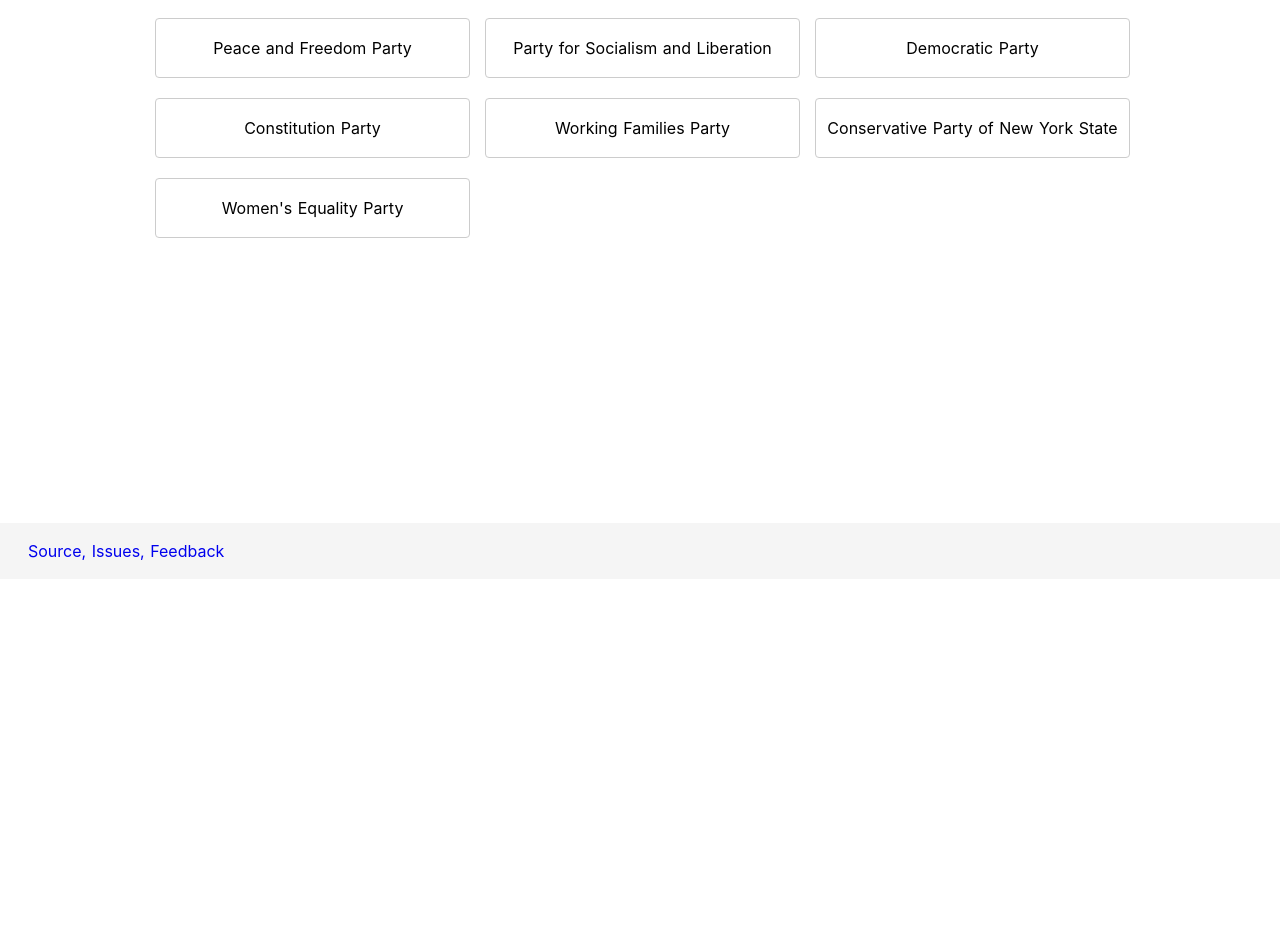
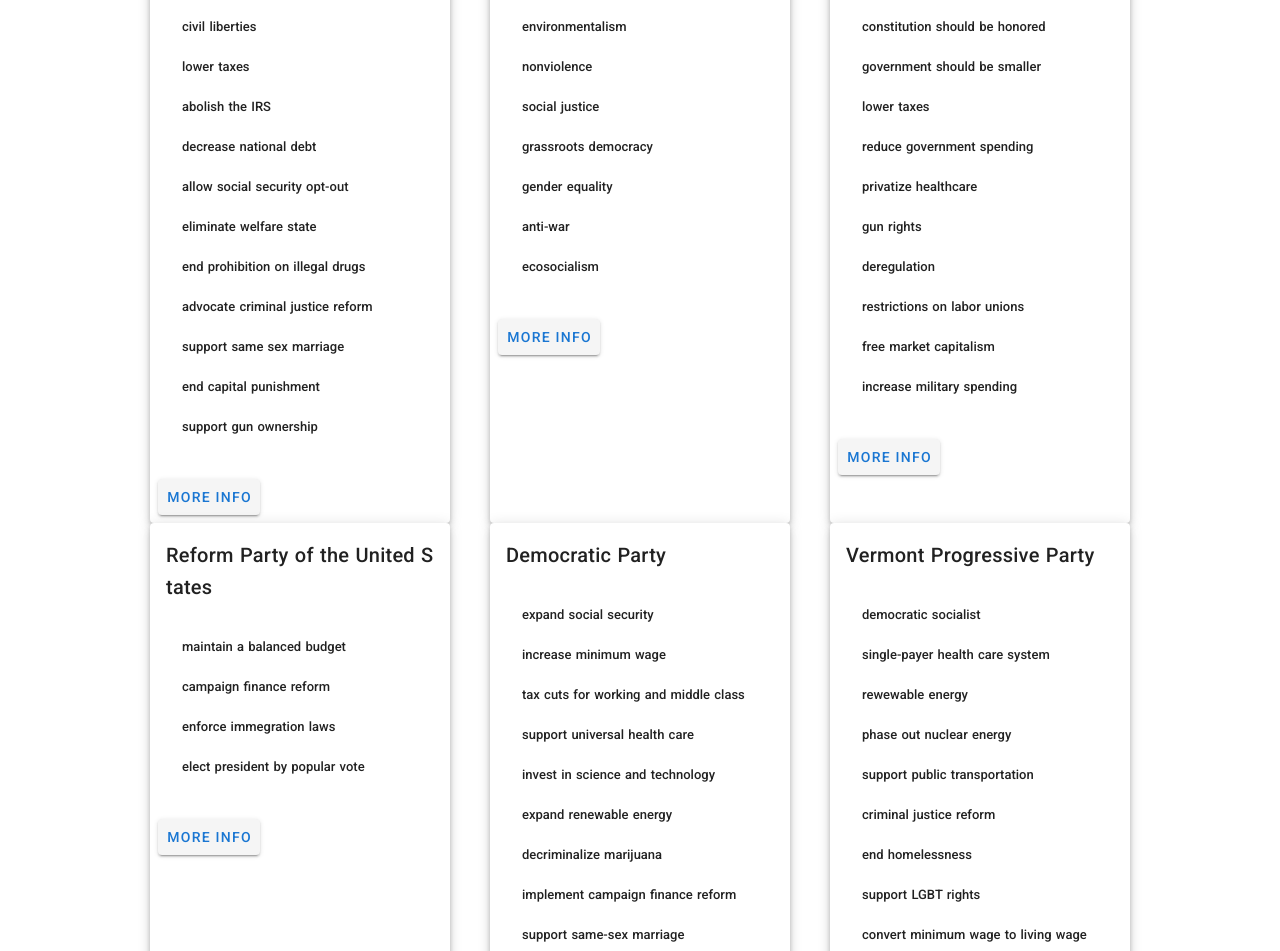
Before and after one commit to openbrian/election-notebook, a Nuxt app: page /parties in a window 1280 px wide. Shown: the part 221-1172 px from the top of the page. Before the commit the page ends 800 px from the top, so only its background shows below. Built offline with nearby package versions, Linux system fonts and the light colour scheme.

Commit message:
Redo parties, add about page content.

```diff
--- a/layouts/default.vue
+++ b/layouts/default.vue
@@ -1,8 +1,10 @@
 <template>
   <div>
-    <Nav />
-    <Nuxt />
-    <Footer />
+    <v-app>
+      <Nav />
+      <Nuxt />
+      <Footer />
+    </v-app>
   </div>
 </template>
 <script>
--- a/pages/about.vue
+++ b/pages/about.vue
@@ -1,9 +1,56 @@
 <template>
-  <p>
-Election Notebook
-  </p>
+  <v-container>
+    <v-stepper v-model="e1">
+      <v-stepper-header>
+        <v-stepper-step :complete="e1 > 1" step="1">
+          Learn about democracy
+        </v-stepper-step>
+        <v-divider></v-divider>
+        <v-stepper-step step="2">
+          Track election night results
+        </v-stepper-step>
+      </v-stepper-header>
+      <v-stepper-items>
+        <v-stepper-content step="1">
+          <v-card
+            class="mb-12"
+            height="100px"
+          >
+            <p>
+              Learn about the branches of the federal government, their
+              composition, political parties.
+            </p>
+          </v-card>
+          <v-btn color="primary" @click="e1 = 2">
+            Next
+          </v-btn>
+        </v-stepper-content>
+        <v-stepper-content step="2">
+          <v-card
+            class="mb-12"
+            height="100px"
+          >
+            <p>
+              As the results are announced, track the progress made by each
+              candidate.
+            </p>
+          </v-card>
+          <v-btn color="primary" @click="e1 = 1">
+            Previous
+          </v-btn>
+        </v-stepper-content>
+      </v-stepper-items>
+    </v-stepper>
+  </v-container>
 </template>
 <script>
+export default {
+  data () {
+    return {
+      e1: 1,
+    }
+  },
+}
 </script>
 <style>
 </style>
--- a/pages/national/index.vue
+++ b/pages/national/index.vue
@@ -33,11 +33,6 @@
     <p>
       <a href="https://www.usa.gov/branches-of-government">Branches of the U.S. Government</a>
     </p>
-    <v-footer absolute>
-      <v-col class="text-center" cols="12">
-        Source
-      </v-col>
-    </v-footer>
   </section>
 </template>
 <script>
--- a/pages/parties.vue
+++ b/pages/parties.vue
@@ -2,16 +2,24 @@
   <section class="home">
     <h1 class="home__heading">Political Parties</h1>
     <div class="cards">
-      <div
-        class="card__container"
-        v-for="party in parties"
-        :key="party.id"
-        @click.prevent="storeBranchInfo(party)"
-      >
-        <p class="card__name">
-          {{ party.name }}
-        </p>
-      </div>
+      <v-card elevation="5" width="300px" v-for="item in parties" v-bind:key="item.id">
+        <v-card-title>{{ item.name }}</v-card-title>
+        <v-card-subtitle>{{ item.info }}</v-card-subtitle>
+        <v-card-text>
+          <v-list dense>
+            <v-list-item v-for="a in item.platform" v-bind:key="a.name">
+              <v-list-item-content>
+                <v-list-item-title>{{ a }}</v-list-item-title>
+              </v-list-item-content>
+            </v-list-item>
+          </v-list>
+        </v-card-text>
+        <v-card-actions>
+          <v-btn>
+            <a :href=item.url>more info</a>
+          </v-btn>
+        </v-card-actions>
+      </v-card>
     </div>
   </section>
 </template>
@@ -22,57 +30,126 @@
   data() {
     let parties = [
       {
-        id: "democrate",
+        id: "democratic",
         name: "Democratic Party",
+        wikipedia: "https://en.wikipedia.org/wiki/Democratic_Party_(United_States)",
+        platform: [
+          "expand social security",
+          "increase minimum wage",
+          "tax cuts for working and middle class",
+          "support universal health care",
+          "invest in science and technology",
+          "expand renewable energy",
+          "decriminalize marijuana",
+          "implement campaign finance reform",
+          "support same-sex marriage",
+        ],
       },
       {
         id: "republican",
         name: "Republican Party",
+        wikipedia: "https://en.wikipedia.org/wiki/Republican_Party_(United_States)",
+        platform: [
+          "constitution should be honored",
+          "government should be smaller",
+          "lower taxes",
+          "reduce government spending",
+          "privatize healthcare",
+          "gun rights",
+          "deregulation",
+          "restrictions on labor unions",
+          "free market capitalism",
+          "increase military spending",
+        ],
       },
       {
         id: "libertarian",
         name: "Libertarian Party",
+        wikipedia: "https://en.wikipedia.org/wiki/Libertarian_Party_(United_States)",
+        platform: [
+          "civil liberties",
+          "lower taxes",
+          "abolish the IRS",
+          "decrease national debt",
+          "allow social security opt-out",
+          "eliminate welfare state",
+          "end prohibition on illegal drugs",
+          "advocate criminal justice reform",
+          "support same sex marriage",
+          "end capital punishment",
+          "support gun ownership",
+        ],
       },
       {
         id: "green",
         name: "Green Party",
-      },
-      {
-        id: "cpnys",
-        name: "Conservative Party of New York State",
+        wikipedia: "https://en.wikipedia.org/wiki/Green_Party_of_the_United_States",
+        platform: [
+          "environmentalism",
+          "nonviolence",
+          "social justice",
+          "grassroots democracy",
+          "gender equality",
+          "anti-war",
+          "ecosocialism",
+        ],
       },
       {
         id: "const",
         name: "Constitution Party",
+        wikipedia: "https://en.wikipedia.org/wiki/Constitution_Party_(United_States)",
+        platform: [
+          "originalist interpretation of the Constitution",
+          "supports the environment",
+          "phase out social security",
+          "strongly influence by Christianity",
+        ],
       },
       {
-        id: "work_fam",
-        name: "Working Families Party",
+        id: "vermont_prog",
+        name: "Vermont Progressive Party",
+        wikipedia: "https://en.wikipedia.org/wiki/Vermont_Progressive_Party",
+        platform: [
+          "democratic socialist",
+          "single-payer health care system",
+          "rewewable energy",
+          "phase out nuclear energy",
+          "support public transportation",
+          "criminal justice reform",
+          "end homelessness",
+          "support LGBT rights",
+          "convert minimum wage to living wage",
+          "support small and local business",
+          "empower worker cooperatives",
+        ],
       },
       {
-        id: "soc_lib",
-        name: "Party for Socialism and Liberation",
+        id: "ip_ny",
+        name: "Independence Party of New York",
+        wikipedia: "https://en.wikipedia.org/wiki/Independence_Party_of_New_York",
+        platform: [
+          "draw out independent voters",
+          "data driven policy",
+          "no ideology",
+          "no position on divisive issues",
+        ],
       },
       {
-        id: "peace",
-        name: "Peace and Freedom Party",
+        id: "reform",
+        name: "Reform Party of the United States",
+        wikipedia: "https://en.wikipedia.org/wiki/Reform_Party_of_the_United_States_of_America",
+        platform: [
+          "maintain a balanced budget",
+          "campaign finance reform",
+          "enforce immegration laws",
+          "elect president by popular vote"
+        ],
       },
-      {
-        id: "womens_eq",
-        name: "Women's Equality Party",
-      }
     ];
     return {
       parties: parties.sort(() => 0.5 - Math.random())
     };
   },
-  methods: {
-    storeBranchInfo(branch) {
-      this.$store.commit("saveInfo", {
-        branch: branch
-      });
-    }
-  }
 };
 </script>
 <style>
```
